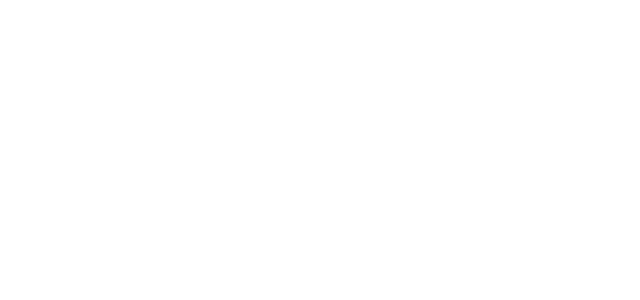
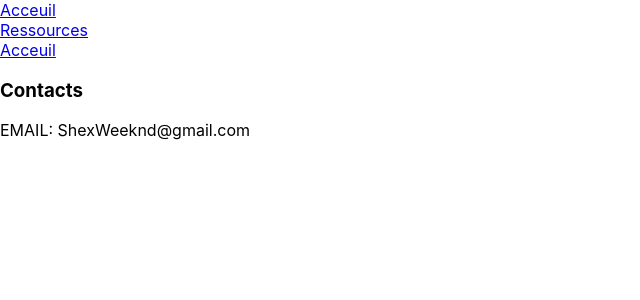
Before and after one commit to shexweeknd/Graven-React-TSX, a React (Create React App) app in the folder my-app/: page /contacts in a window 1280 px wide. Before the commit this address had no page. Shown: the top 300 px of the page, without its empty margins (0-640 px from the left). Built offline with nearby package versions, Linux system fonts and the light colour scheme.

Commit message:
3e partie ajout d'un navbar
ajout d'un header contenant les navlink de react-router-dom qui pointent vers les routes

```diff
--- a/my-app/src/App.tsx
+++ b/my-app/src/App.tsx
@@ -3,14 +3,24 @@
 import './App.css';
 import { Home } from './screens/Home';
 import { Ressources } from './screens/Ressources';
-import { Routes, Route } from 'react-router-dom'
+import { Contacts } from './screens/Contacts';
+import { Routes, Route, NavLink } from 'react-router-dom'
 
 function App() {
   return (
     <div>
+      <header>
+        <nav>
+          <NavLink to="/"> Acceuil </NavLink> <br />
+          <NavLink to="/ressources"> Ressources </NavLink> <br />
+          <NavLink to="/contacts"> Acceuil </NavLink> <br />
+        </nav>
+      </header>
+
       <Routes>
         <Route path="/" element={<Home />} />
         <Route path="/ressources" element={<Ressources />} />
+        <Route path="/contacts" element={<Contacts />} />
       </Routes>
     </div>
   );
--- /dev/null
+++ b/my-app/src/screens/Contacts.tsx
@@ -0,0 +1,9 @@
+export const Contacts = () => {
+    return(
+        <main>
+            <h3>Contacts</h3>
+
+            <p>EMAIL: ShexWeeknd@gmail.com</p>
+        </main>
+    )
+}
--- a/my-app/src/screens/Home.tsx
+++ b/my-app/src/screens/Home.tsx
@@ -4,10 +4,10 @@
 
 export const Home = () => {
     return (
-        <div>
+        <main>
             <About />
             <YoutubeVideo id="bU7Ue4xF3YI" />
             <SocialLinks />
-        </div>
+        </main>
     )
 }
--- a/my-app/src/screens/Ressources.tsx
+++ b/my-app/src/screens/Ressources.tsx
@@ -1,6 +1,6 @@
 export const Ressources = () => {
     return (
-        <div>
+        <main>
             <h3>Ressources de shexweeknd</h3>
 
             <ul>
@@ -8,6 +8,6 @@
                 <li><a href="https://www.github.com/shexweeknd">Les projets de Shexweeknd</a></li>
                 <li><a href="https://www.pypi.org">Télécharger des paquets Python</a></li>
             </ul>
-        </div>
+        </main>
     )
 }
```
